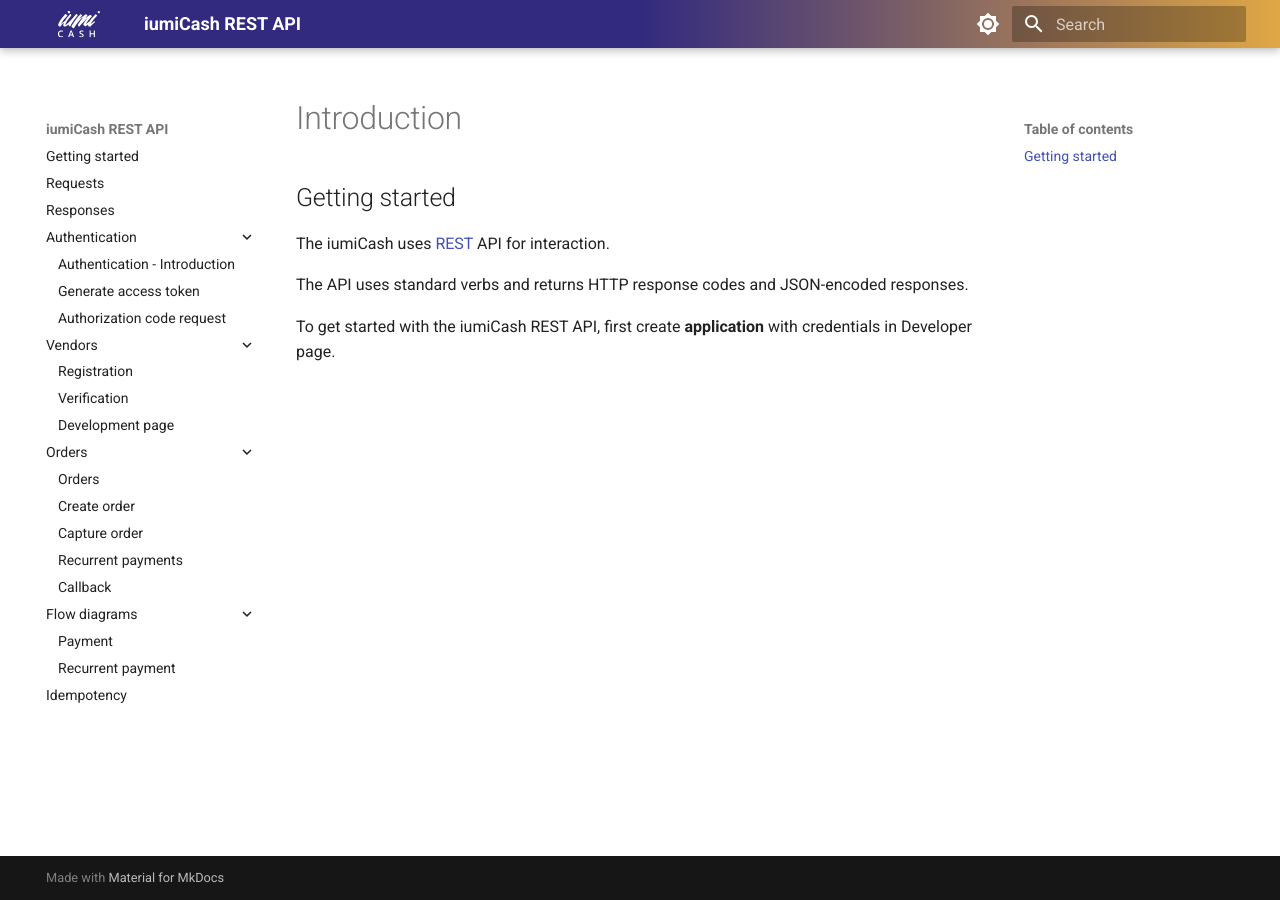
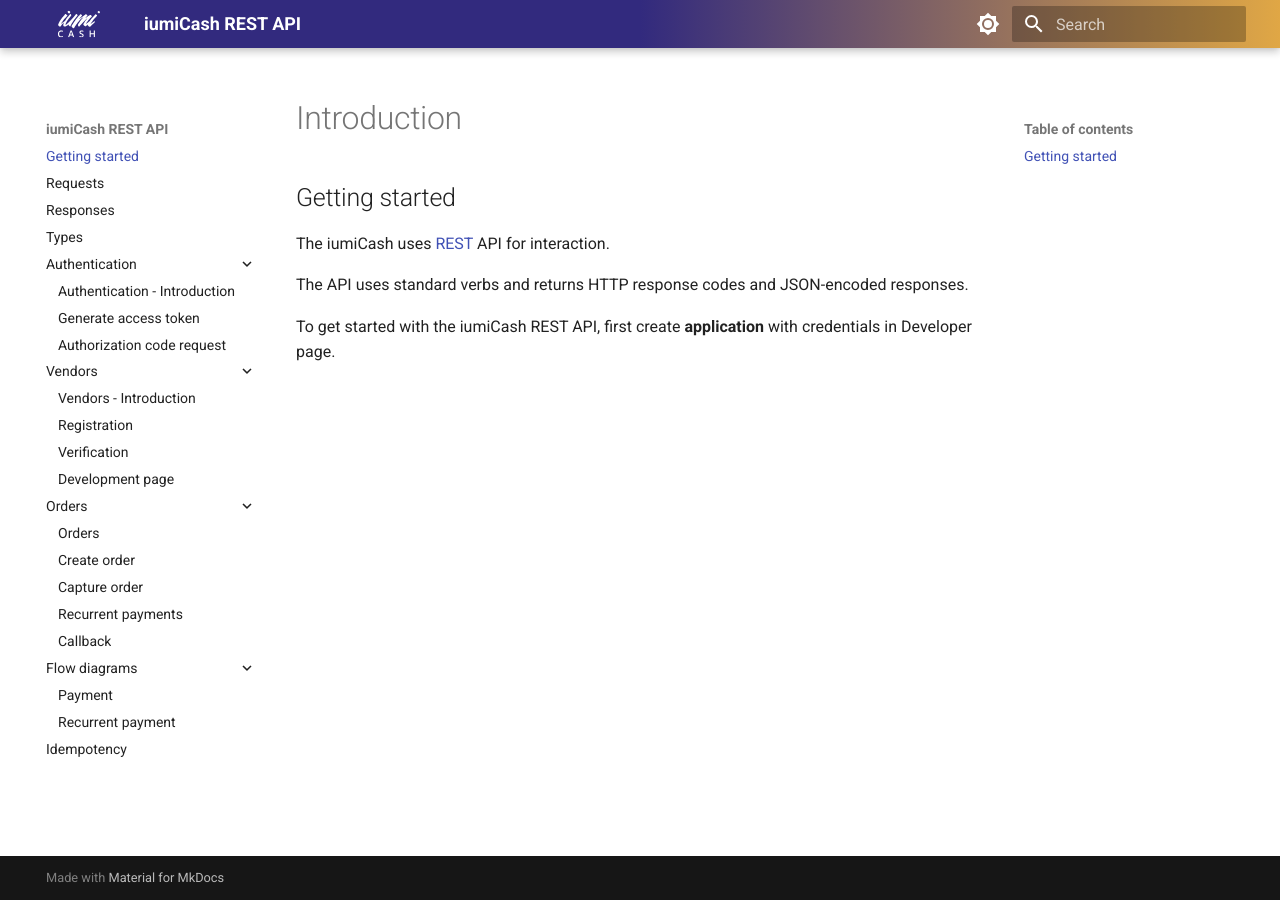
Before and after one commit to iumiCash/iumiCash.github.io, an MkDocs documentation site: the page built from docs/index.md, in a window 1280 px wide. Built offline with MkDocs 1.6.1 and Material for MkDocs 9.7.7, drawn with Linux system fonts in a browser that asks for light colours.

Commit message:
Fixed links

```diff
--- a/mkdocs.yml
+++ b/mkdocs.yml
@@ -73,19 +73,21 @@
   - https://cdn.jsdelivr.net/npm/mathjax@3/es5/tex-mml-chtml.js
 
 nav:
-  - Getting started: token.md
+  - Getting started: index.md
   - Requests: requests.md
   - Responses: responses.md
+  - Types: types.md
   - Authentication:
       - Authentication - Introduction: authentication/index.md
       - Generate access token: authentication/token.md
       - Authorization code request: authentication/authorize.md
   - Vendors:
+      - Vendors - Introduction: vendors/index.md
       - Registration: vendors/vendor_registration.md
       - Verification: vendors/verification.md
       - Development page: vendors/development_page.md
   - Orders:
-      - Orders: orders/token.md
+      - Orders: orders/index.md
       - Create order: orders/create_order.md
       - Capture order: orders/capture.md
       - Recurrent payments: orders/recurrent_payment.md
```
